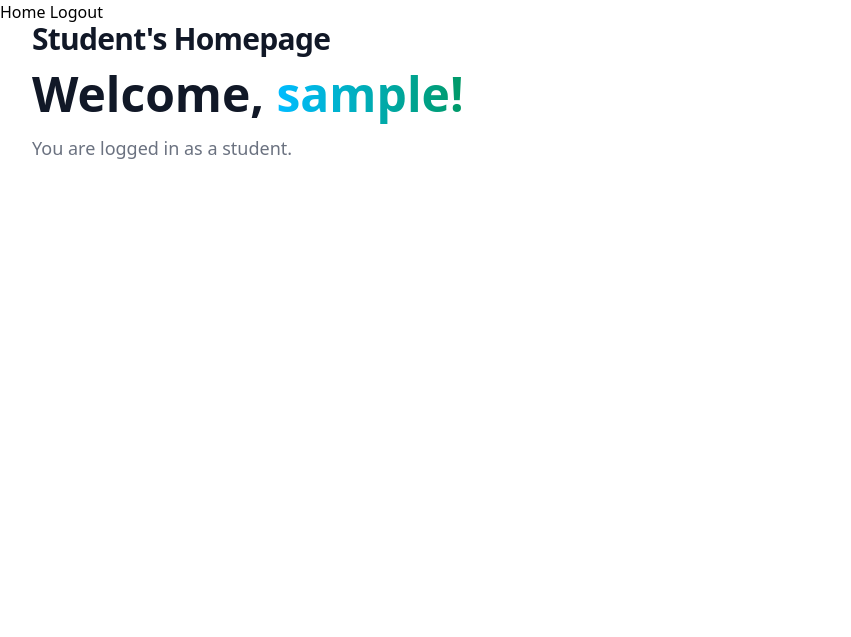
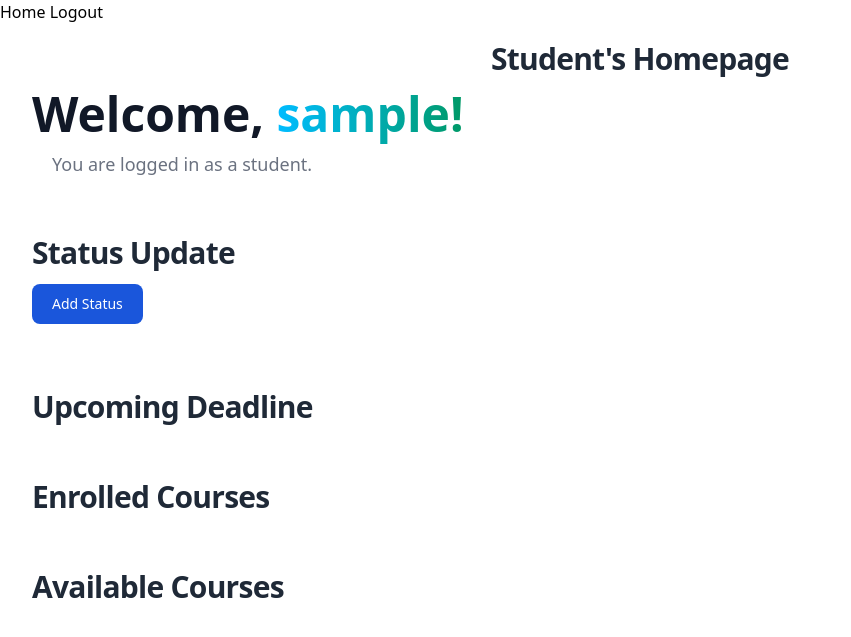
Before and after one commit to Jx1126/awd-final, a Django app: template elearning/users/templates/users/student_homepage.html in a window 1280 px wide. Shown: the top 637 px of the page, without its empty margins (0-851 px from the left). Run offline with Django 5.2, Linux system fonts and the light colour scheme; the template is opened without the code that fills it, so the values that code supplies are empty; the visitor is signed in with stand-in values (Sample User, id 1); style sheets or scripts are compiled from the project's sources; some libraries are stand-ins or nearby versions.

Commit message:
style(user): update user homepage to include different style and sections

```diff
--- a/elearning/templates/base.html
+++ b/elearning/templates/base.html
@@ -24,7 +24,7 @@
 
   {% endif %}
 
-  <main class="container mx-8">
+  <main class="mx-8">
     {% block content %}{% endblock %}
   </main>
 
--- a/elearning/users/templates/users/student_homepage.html
+++ b/elearning/users/templates/users/student_homepage.html
@@ -3,8 +3,35 @@
 {% block title %}Student's Homepage{% endblock %}
 
 {% block content %}
-  <h2 class="mb-4 text-xl font-extrabold leading-none tracking-tight text-gray-900 md:text-2xl lg:text-3xl">Student's Homepage</h2>
-  <h1 class="mb-4 text-2xl font-extrabold text-gray-900 md:text-4xl lg:text-5xl">Welcome, <span class="text-transparent bg-clip-text bg-gradient-to-r to-emerald-600 from-sky-400">{{ user.username }}!</span></h1>
-  <p class="mb-3 text-lg text-gray-500 dark:text-gray-400">You are logged in as a student.</p>
+
+  {% comment %} Page title section {% endcomment %}
+  <section class="mt-5 mb-15">
+    <div class="flex justify-center">
+      <h2 class="mb-4 text-xl font-extrabold leading-none tracking-tight text-gray-800 md:text-2xl lg:text-3xl">Student's Homepage</h2>
+    </div>
+    <h1 class="mb-3 text-2xl font-extrabold text-gray-900 md:text-4xl lg:text-5xl">Welcome, <span class="text-transparent bg-clip-text bg-gradient-to-r to-emerald-600 from-sky-400">{{ user.username }}!</span></h1>
+    <p class="ml-5 text-lg text-gray-500 dark:text-gray-400">You are logged in as a student.</p>
+  </section>
+
+  {% comment %} User status section {% endcomment %}
+  <section class="mb-15">
+    <h2 class="mb-4 text-xl font-extrabold leading-none tracking-tight text-gray-800 md:text-2xl lg:text-3xl">Status Update</h2>
+    <button type="button" class="text-white bg-blue-700 hover:bg-blue-800 focus:ring-4 focus:ring-blue-300 font-medium rounded-lg text-sm px-5 py-2.5 me-2 mb-2 focus:outline-none hover:cursor-pointer ease-in-out">Add Status</button>
+  </section>
+
+  {% comment %} Upcoming deadline section {% endcomment %}
+  <section class="mb-15">
+    <h2 class="mb-4 text-xl font-extrabold leading-none tracking-tight text-gray-800 md:text-2xl lg:text-3xl">Upcoming Deadline</h2>
+  </section>
+
+  {% comment %} Enrolled courses section {% endcomment %}
+  <section class="mb-15">
+    <h2 class="mb-4 text-xl font-extrabold leading-none tracking-tight text-gray-800 md:text-2xl lg:text-3xl">Enrolled Courses</h2>
+  </section>
+
+  {% comment %} Available courses section {% endcomment %}
+  <section class="mb-15">
+    <h2 class="mb-4 text-xl font-extrabold leading-none tracking-tight text-gray-800 md:text-2xl lg:text-3xl">Available Courses</h2>
+  </section>
 
 {% endblock %}
```
Also changed, not shown: elearning/users/templates/users/teacher_homepage.html (+29 -3 lines).
